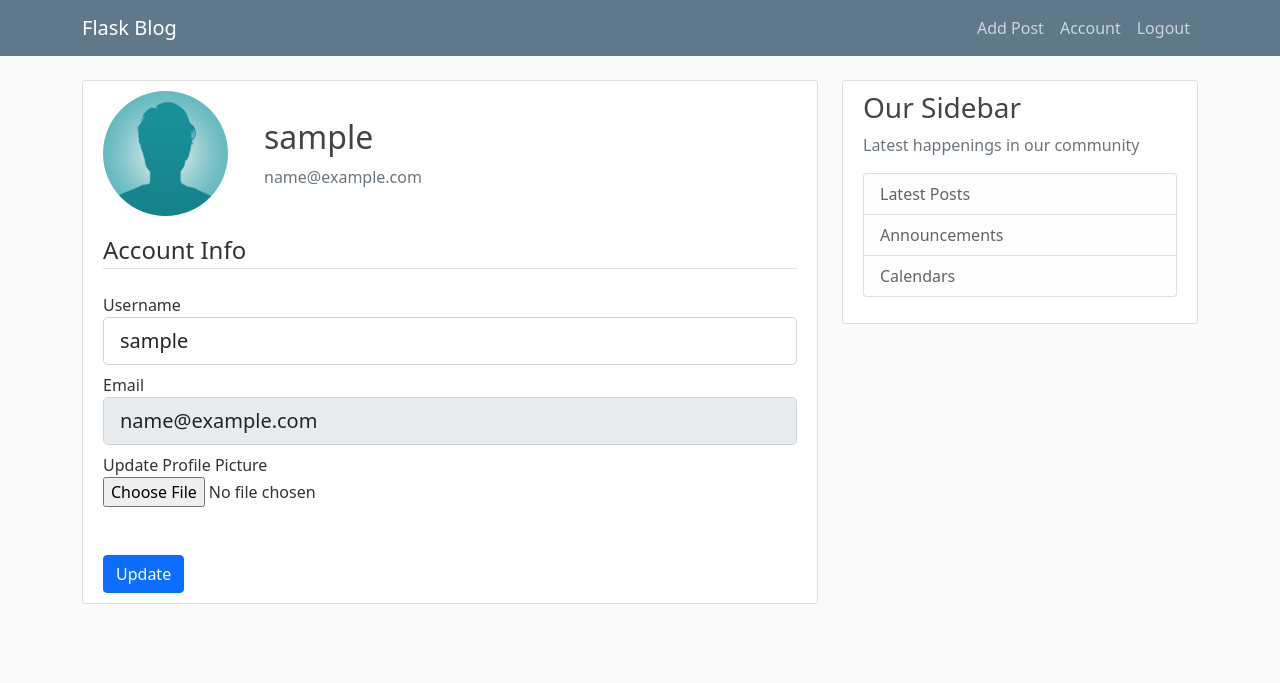
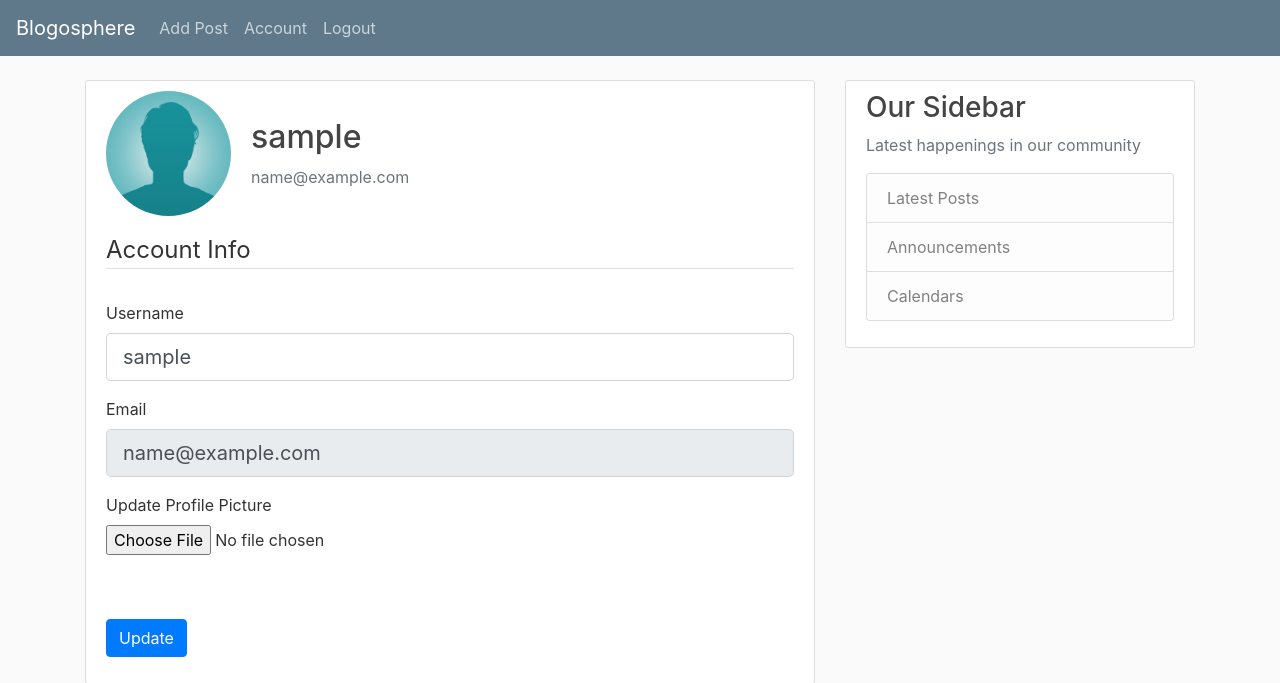
Before and after one commit to rohithjnv96/on_blog, a Flask app: page /account in a window 1280 px wide. Shown: the top 683 px of the page. Run offline with Flask 3, Linux system fonts and the light colour scheme; the visitor is signed in with stand-in values (Sample User, id 1); some libraries are stand-ins or nearby versions.

Commit message:
Bug fix
Fixed wonky navigation bar

```diff
--- a/on_blog/templates/layout.html
+++ b/on_blog/templates/layout.html
@@ -2,7 +2,7 @@
 <html>
     <head>
         <meta name="viewport" content="width=device-width, initial-scale=1, shrink-to-fit=no">
-        <link href="https://cdn.jsdelivr.net/npm/bootstrap@5.0.2/dist/css/bootstrap.min.css" rel="stylesheet" integrity="sha384-EVSTQN3/azprG1Anm3QDgpJLIm9Nao0Yz1ztcQTwFspd3yD65VohhpuuCOmLASjC" crossorigin="anonymous">
+        <link rel="stylesheet" href="https://cdn.jsdelivr.net/npm/bootstrap@4.1.3/dist/css/bootstrap.min.css" integrity="sha384-MCw98/SFnGE8fJT3GXwEOngsV7Zt27NXFoaoApmYm81iuXoPkFOJwJ8ERdknLPMO" crossorigin="anonymous">
         <link rel="stylesheet" href="{{url_for('static', filename='main.css')}}">
         <title>
             {% if title %}
@@ -13,28 +13,38 @@
         </title>
     </head>
     <header class="site-header">
-        <nav class="navbar navbar-expand-md navbar-dark bg-steel fixed-top">
-          <div class="container">
-            <a class="navbar-brand mr-4" href="{{ url_for('main.home')}}">Flask Blog</a>
-            <button class="navbar-toggler" type="button" data-toggle="collapse" data-target="#navbarToggle" aria-controls="navbarToggle" aria-expanded="false" aria-label="Toggle navigation">
+        <nav class="navbar navbar-expand-lg navbar-dark bg-steel fixed-top">
+            <a class="navbar-brand" href="{{ url_for('main.home') }}">Blogosphere</a>
+            <button aria-controls="navbarText" aria-expanded="false" aria-label="Toggle navigation" class="navbar-toggler"
+                    data-target="#navbarText" data-toggle="collapse" type="button">
                 <span class="navbar-toggler-icon"></span>
             </button>
-            <div class="collapse navbar-collapse" id="navbarToggle">
-              <div class="navbar-nav me-auto">
-              </div>
-              <span class="navbar-nav ms-auto">
+
+              <div class="collapse navbar-collapse" id="navbarText">
+                  <ul class="navbar-nav mr-auto">
                       {% if current_user.is_authenticated %}
-                    <a class="nav-item nav-link" href="{{ url_for('posts.new_post')}}"> Add Post </a>
-                    <a class="nav-item nav-link" href="{{ url_for('users.account')}}">Account </a>
-                    <a class="nav-item nav-link" href="{{ url_for('users.logout')}}">Logout </a>
+                            <li class="nav-item">
+                                <a class="nav-link" href="{{ url_for('posts.new_post')}}"> Add Post </a>
+                            </li>
+                            <li class="nav-item">
+                                 <a class="nav-link" href="{{ url_for('users.account')}}">Account </a>
+                            </li>
+                            <li class="nav-item">
+                                <a class="nav-link" href="{{ url_for('users.logout')}}">Logout </a>
+                            </li>
                       {% else %}
+                            <li class="nav-item">
                                 <a class="nav-item nav-link" href="{{ url_for('users.login')}}">Login</a>
+                            </li>
+                            <li class="nav-item">
                                  <a class="nav-item nav-link" href="{{ url_for('users.register')}}">Register</a>
+                            </li>
                       {% endif %}
-              </span>
-            </div>
+                  </ul>
               </div>
         </nav>
+
+
       </header>
 
       <main role="main" class="container">
@@ -68,6 +78,8 @@
       </main>
 
     <body>
-        <script src="https://cdn.jsdelivr.net/npm/bootstrap@5.0.2/dist/js/bootstrap.bundle.min.js" integrity="sha384-MrcW6ZMFYlzcLA8Nl+NtUVF0sA7MsXsP1UyJoMp4YLEuNSfAP+JcXn/tWtIaxVXM" crossorigin="anonymous"></script>
+       <script src="https://code.jquery.com/jquery-3.3.1.slim.min.js" integrity="sha384-q8i/X+965DzO0rT7abK41JStQIAqVgRVzpbzo5smXKp4YfRvH+8abtTE1Pi6jizo" crossorigin="anonymous"></script>
+        <script src="https://cdn.jsdelivr.net/npm/popper.js@1.14.3/dist/umd/popper.min.js" integrity="sha384-ZMP7rVo3mIykV+2+9J3UJ46jBk0WLaUAdn689aCwoqbBJiSnjAK/l8WvCWPIPm49" crossorigin="anonymous"></script>
+        <script src="https://cdn.jsdelivr.net/npm/bootstrap@4.1.3/dist/js/bootstrap.min.js" integrity="sha384-ChfqqxuZUCnJSK3+MXmPNIyE6ZbWh2IMqE241rYiqJxyMiZ6OW/JmZQ5stwEULTy" crossorigin="anonymous"></script>
     </body>
 </html>
```
Lines whose indentation alone changed are shown as unchanged.
